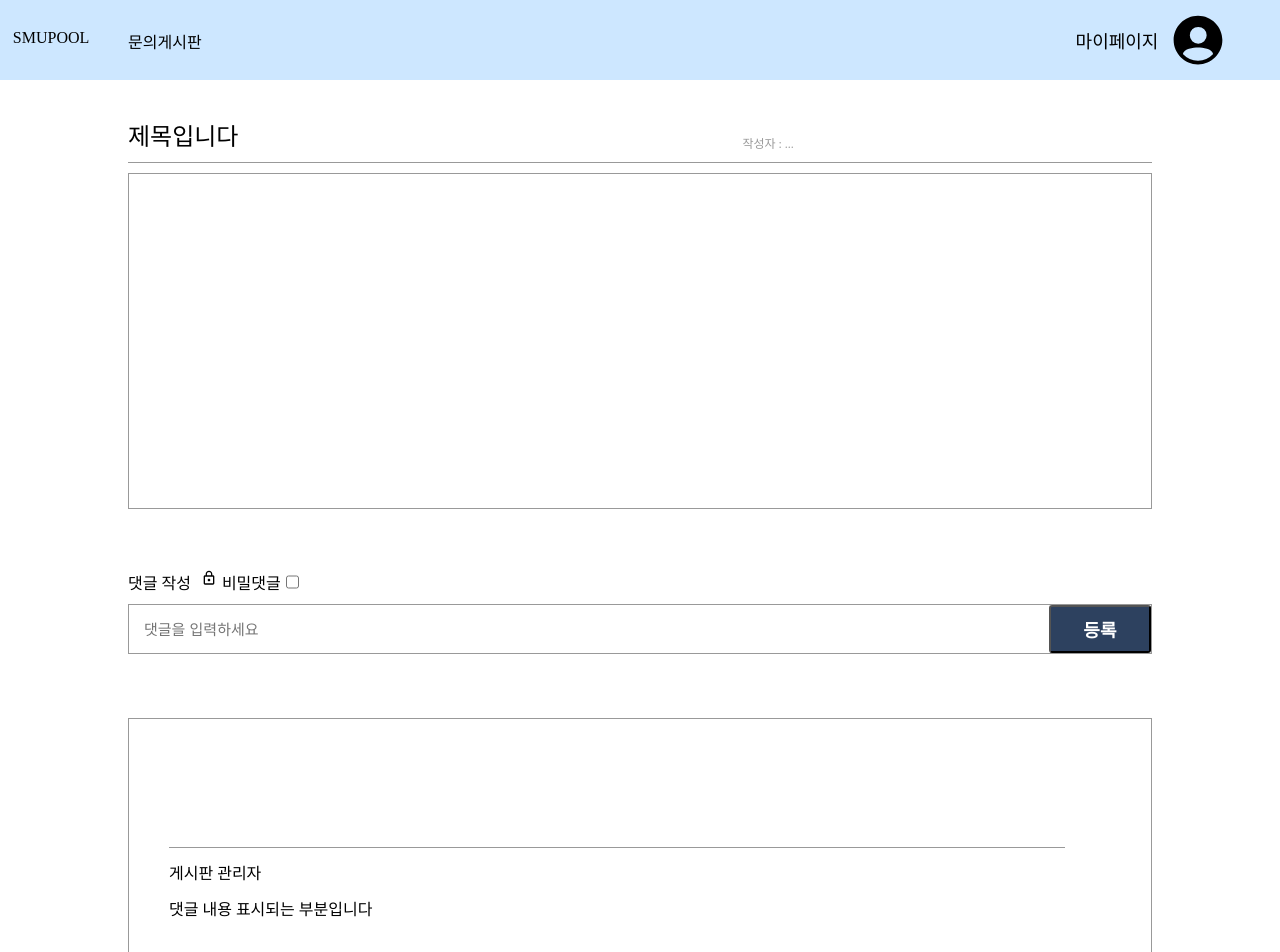
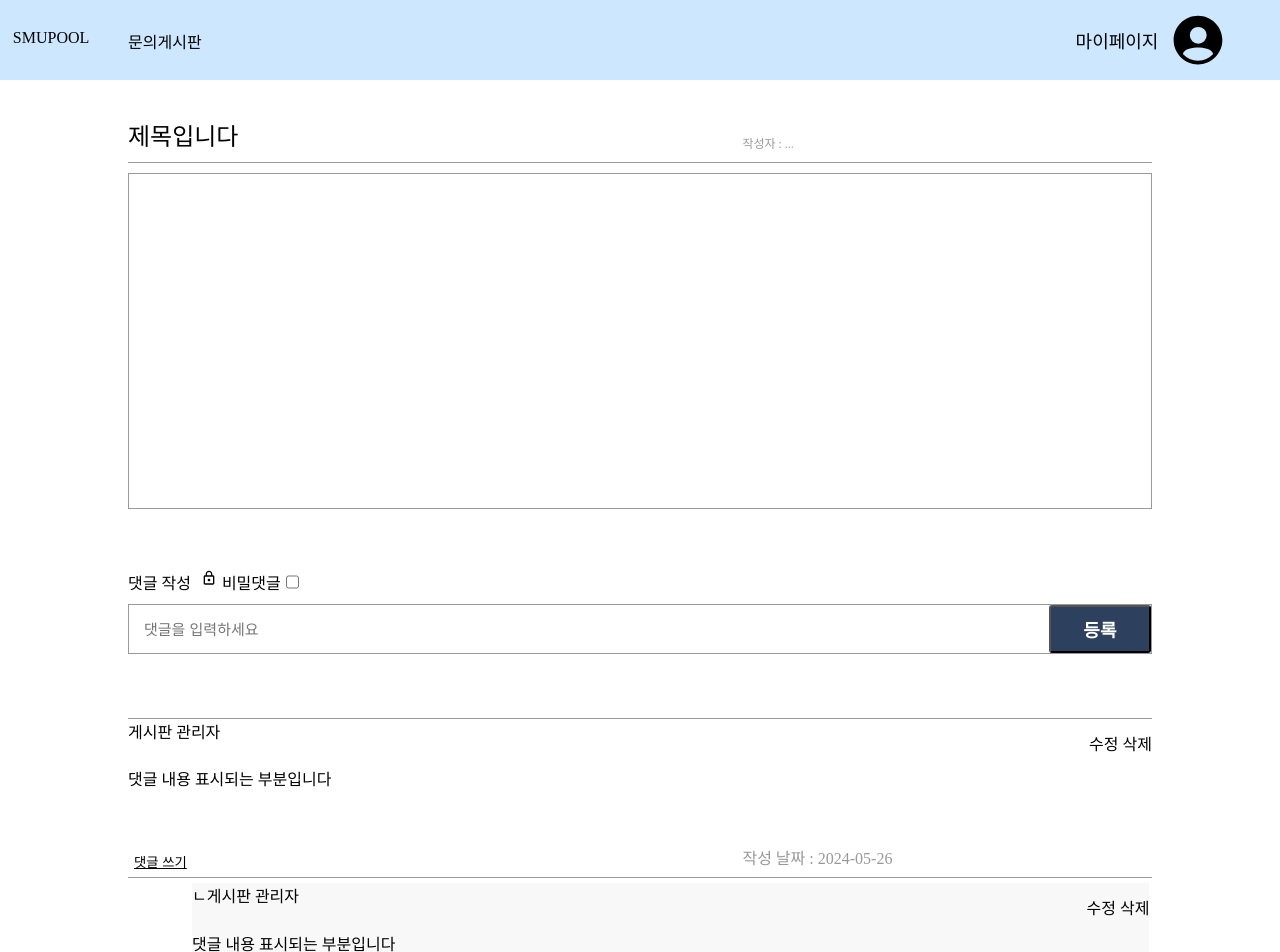
Before and after one commit to UMC-Mini/UMC-Mini-Project-FrontEnd, a React (Vite) app: page /Board/post/1 in a window 1280 px wide. Shown: the top 952 px of the page. Built offline with nearby package versions, Linux system fonts and the light colour scheme; no server answers; a web font is replaced by a local one.

Commit message:
FEAT : 포스트 상세 페이지 디자인 세부 변경 - 2

```diff
--- a/src/pages/Post/Post.style.js
+++ b/src/pages/Post/Post.style.js
@@ -41,26 +41,18 @@ const ComentWriteBoxButton = styled.button`
   color: white;
   font-size: 18px;
   font-weight: 600;
+
+  &:hover {
+    background-color: #186dec;
+    cursor: pointer;
+  }
 `;
 
 const ComentListBox = styled.ul`
   width: 80%;
   height: 700px;
-  padding-top: 10%;
   margin-top: 5%;
-  border: 1px solid #999999;
-`;
-
-const ComentListItem = styled.li`
-  width: 80%;
-  height: 100px;
-  display: flex;
-`;
-
-const ComentListItemReply = styled.li`
-  width: 70%;
-  height: 100px;
-  display: flex;
+  -webkit-padding-start: 0px; // list 태그의 왼쪽 자동 여백 삭제용
 `;
 
 export {
@@ -71,5 +63,4 @@ export {
   ComentWriteBoxInput,
   ComentWriteBoxButton,
   ComentListBox,
-  ComentListItem,
 };
--- a/src/pages/Post/components/PostComent.jsx
+++ b/src/pages/Post/components/PostComent.jsx
@@ -5,10 +5,16 @@ function PostComent(props) {
   const { isReply } = props;
   return (
     <S.Container isReply={isReply}>
-      <S.HeaderBox>게시판 관리자</S.HeaderBox>
+      <S.HeaderBox>
+        <S.HeaderBoxLeft>
+          {isReply && <S.ReplyIcon>ㄴ</S.ReplyIcon>}
+          <div>게시판 관리자</div>
+        </S.HeaderBoxLeft>
+        <div>수정 삭제</div>
+      </S.HeaderBox>
       <S.ContentBox>댓글 내용 표시되는 부분입니다</S.ContentBox>
       <S.FooterBox>
-        <S.FooterBoxLeft>댓글 쓰기</S.FooterBoxLeft>
+        <S.FooterBoxLeft isReply={isReply}>댓글 쓰기</S.FooterBoxLeft>
         <S.FooterBoxRight>작성 날짜 : 2024-05-26</S.FooterBoxRight>
       </S.FooterBox>
     </S.Container>
--- a/src/pages/Post/components/PostComent.style.js
+++ b/src/pages/Post/components/PostComent.style.js
@@ -2,13 +2,15 @@ import styled from "styled-components";
 
 const Container = styled.div`
   position: relative;
-  width: ${(props) => (props.isReply ? "65vw" : "70vw")};
+  width: ${(props) => (props.isReply ? "93.5%" : "100%")};
   left: ${(props) => (props.isReply ? "5vw" : "0")};
+  background-color: ${(props) => (props.isReply ? "#F8F8F8" : "white")};
   height: 20vh;
   display: flex;
   flex-direction: column;
-  border-top: 1px solid #999999;
-  margin-bottom: 10px;
+  border-top: ${(props) => (props.isReply ? "" : "1px solid #999999")};
+  border-bottom: 1px solid #999999;
+  margin-bottom: 5px;
 `;
 
 const HeaderBox = styled.div`
@@ -18,6 +20,19 @@ const HeaderBox = styled.div`
   justify-content: space-between;
   align-items: center;
   /* font-weight: ${(props) => (props.isReply ? "600" : "400")}; */
+`;
+
+const ReplyIcon = styled.div`
+  /* width: 100%; */
+  /* height: 30%; */
+  /* position: relative; */
+  top: 10%;
+`;
+
+const HeaderBoxLeft = styled.div`
+  width: 40%;
+  height: 100%;
+  display: flex;
 `;
 
 const ContentBox = styled.div`
@@ -34,17 +49,26 @@ const FooterBox = styled.div`
   align-items: center;
 `;
 const FooterBoxLeft = styled.button`
-  width: 20%;
+  /* width: 20%; */
   height: 100%;
+  border: none;
+  text-decoration: underline;
+  background-color: ${(props) => (props.isReply ? "#F8F8F8" : "white")};
+  &:hover {
+    cursor: pointer;
+  }
 `;
 const FooterBoxRight = styled.div`
   width: 40%;
   height: 100%;
+  color: #999999;
 `;
 
 export {
   Container,
+  ReplyIcon,
   HeaderBox,
+  HeaderBoxLeft,
   ContentBox,
   FooterBox,
   FooterBoxLeft,
```
